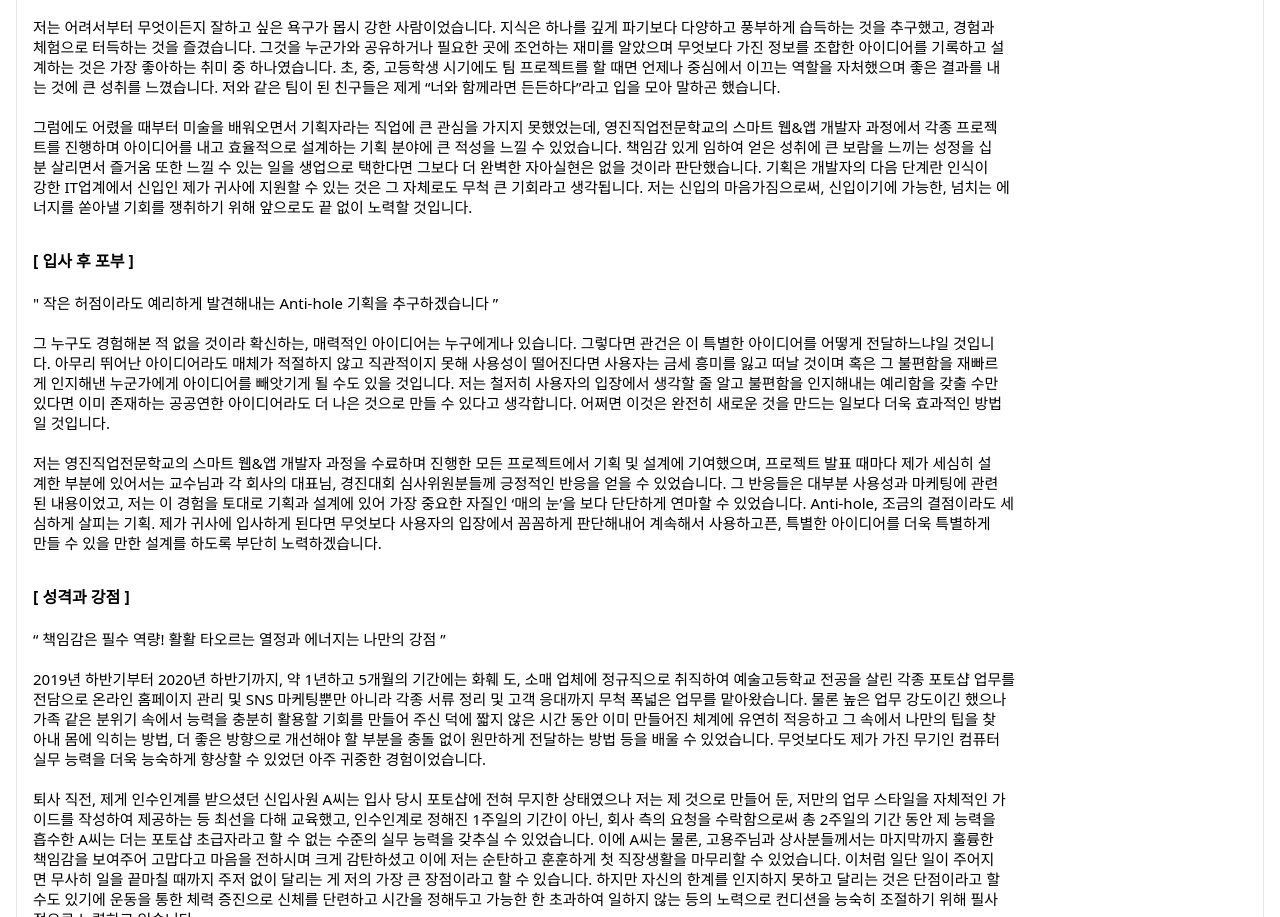
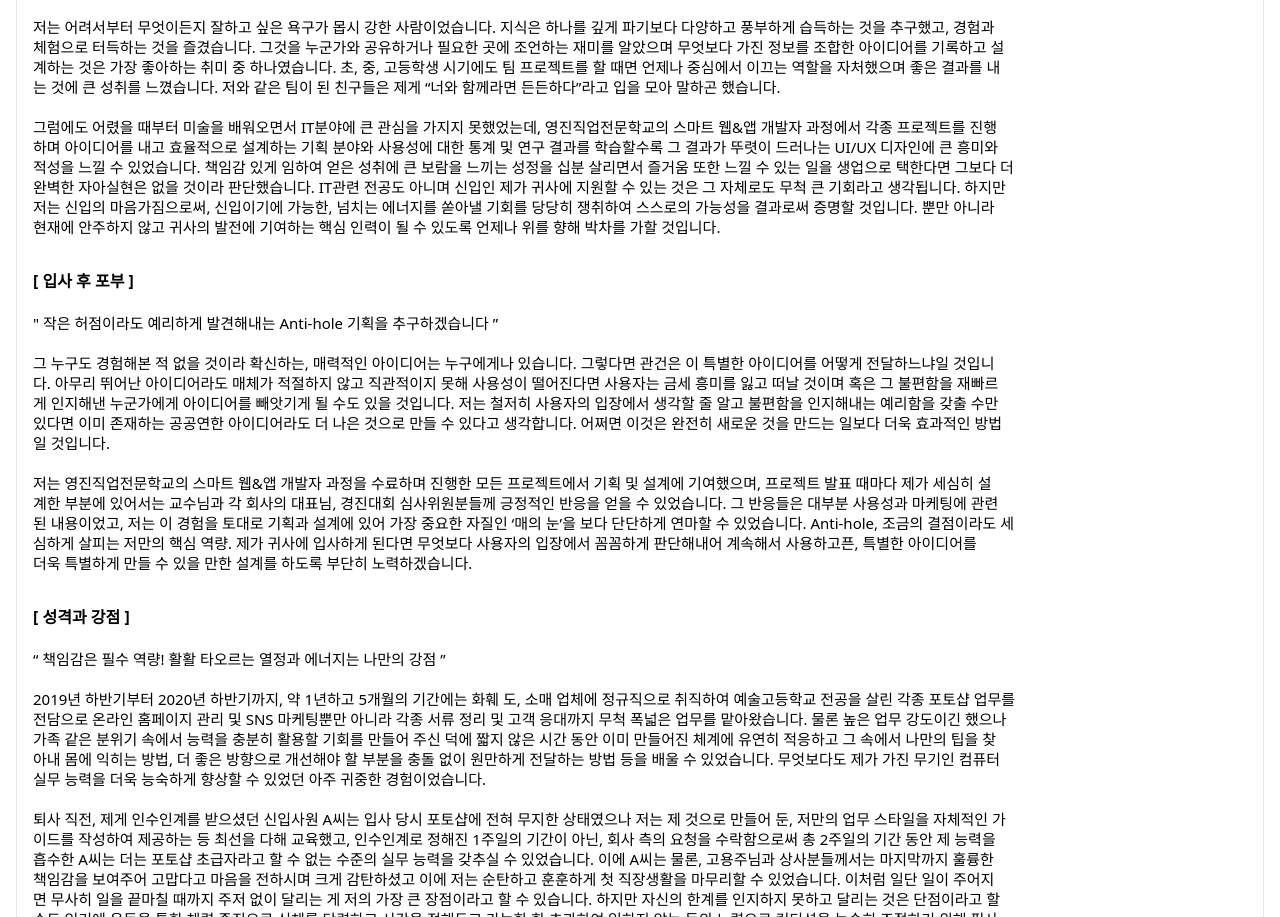
Before and after one commit to SavanaMonkey/portfolio2022, a website: page resume.html in a window 1280 px wide. Shown: the part 3651-4568 px from the top of the page. Drawn offline with nearby package versions, Linux system fonts and the light colour scheme.

Commit message:
이력서수정

```diff
--- a/resume.html
+++ b/resume.html
@@ -381,11 +381,12 @@
       <p>계하는 것은 가장 좋아하는 취미 중 하나였습니다. 초, 중, 고등학생 시기에도 팀 프로젝트를 할 때면 언제나 중심에서 이끄는 역할을 자처했으며 좋은 결과를 내</p>
       <p>는 것에 큰 성취를 느꼈습니다. 저와 같은 팀이 된 친구들은 제게 “너와 함께라면 든든하다”라고 입을 모아 말하곤 했습니다.</p>
       <br/>
-      <p>그럼에도 어렸을 때부터 미술을 배워오면서 기획자라는 직업에 큰 관심을 가지지 못했었는데, 영진직업전문학교의 스마트 웹&앱 개발자 과정에서 각종 프로젝</p>
-      <p>트를 진행하며 아이디어를 내고 효율적으로 설계하는 기획 분야에 큰 적성을 느낄 수 있었습니다. 책임감 있게 임하여 얻은 성취에 큰 보람을 느끼는 성정을 십</p>
-      <p>분 살리면서 즐거움 또한 느낄 수 있는 일을 생업으로 택한다면 그보다 더 완벽한 자아실현은 없을 것이라 판단했습니다. 기획은 개발자의 다음 단계란 인식이</p>
-      <p>강한 IT업계에서 신입인 제가 귀사에 지원할 수 있는 것은 그 자체로도 무척 큰 기회라고 생각됩니다. 저는 신입의 마음가짐으로써, 신입이기에 가능한, 넘치는 에</p>
-      <p>너지를 쏟아낼 기회를 쟁취하기 위해 앞으로도 끝 없이 노력할 것입니다.</p>
+      <p>그럼에도 어렸을 때부터 미술을 배워오면서 IT분야에 큰 관심을 가지지 못했었는데, 영진직업전문학교의 스마트 웹&앱 개발자 과정에서 각종 프로젝트를 진행</p>
+      <p>하며 아이디어를 내고 효율적으로 설계하는 기획 분야와 사용성에 대한 통계 및 연구 결과를 학습할수록 그 결과가 뚜렷이 드러나는 UI/UX 디자인에 큰 흥미와</p>
+      <p>적성을 느낄 수 있었습니다. 책임감 있게 임하여 얻은 성취에 큰 보람을 느끼는 성정을 십분 살리면서 즐거움 또한 느낄 수 있는 일을 생업으로 택한다면 그보다 더</p>
+      <p>완벽한 자아실현은 없을 것이라 판단했습니다. IT관련 전공도 아니며 신입인 제가 귀사에 지원할 수 있는 것은 그 자체로도 무척 큰 기회라고 생각됩니다. 하지만</p>
+      <p>저는 신입의 마음가짐으로써, 신입이기에 가능한, 넘치는 에너지를 쏟아낼 기회를 당당히 쟁취하여 스스로의 가능성을 결과로써 증명할 것입니다. 뿐만 아니라</p>
+      <p>현재에 안주하지 않고 귀사의 발전에 기여하는 핵심 인력이 될 수 있도록 언제나 위를 향해 박차를 가할 것입니다.</p>
     </div>
     <!-- 입사 후 포부 -->
     <div class="mb-8">
@@ -402,8 +403,8 @@
       <p>저는 영진직업전문학교의 스마트 웹&앱 개발자 과정을 수료하며 진행한 모든 프로젝트에서 기획 및 설계에 기여했으며, 프로젝트 발표 때마다 제가 세심히 설</p>
       <p>계한 부분에 있어서는 교수님과 각 회사의 대표님, 경진대회 심사위원분들께 긍정적인 반응을 얻을 수 있었습니다. 그 반응들은 대부분 사용성과 마케팅에 관련</p>
       <p>된 내용이었고, 저는 이 경험을 토대로 기획과 설계에 있어 가장 중요한 자질인 ‘매의 눈’을 보다 단단하게 연마할 수 있었습니다. Anti-hole, 조금의 결점이라도 세</p>
-      <p>심하게 살피는 기획. 제가 귀사에 입사하게 된다면 무엇보다 사용자의 입장에서 꼼꼼하게 판단해내어 계속해서 사용하고픈, 특별한 아이디어를 더욱 특별하게</p>
-      <p>만들 수 있을 만한 설계를 하도록 부단히 노력하겠습니다.</p>
+      <p>심하게 살피는 저만의 핵심 역량. 제가 귀사에 입사하게 된다면 무엇보다 사용자의 입장에서 꼼꼼하게 판단해내어 계속해서 사용하고픈, 특별한 아이디어를</p>
+      <p>더욱 특별하게 만들 수 있을 만한 설계를 하도록 부단히 노력하겠습니다.</p>
     </div>
     <!-- 성격과 강점 -->
     <div class="mb-8">
```
